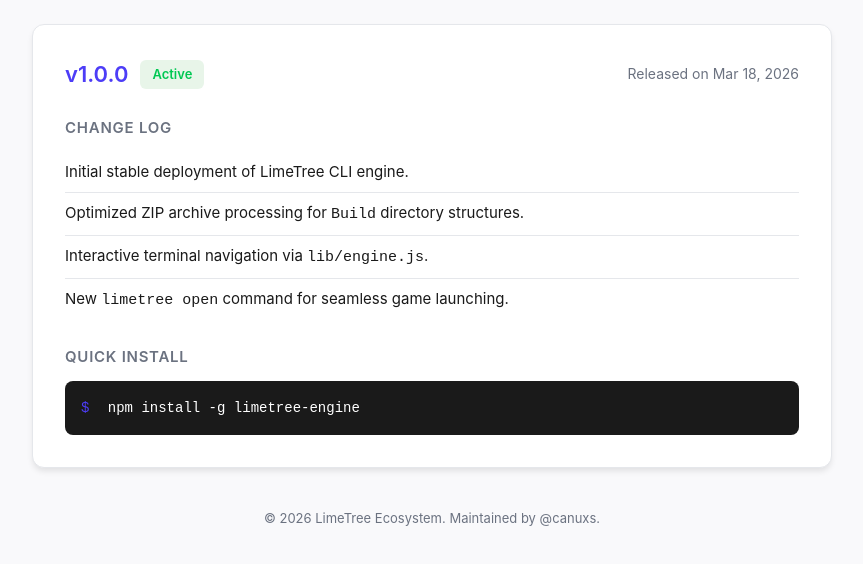
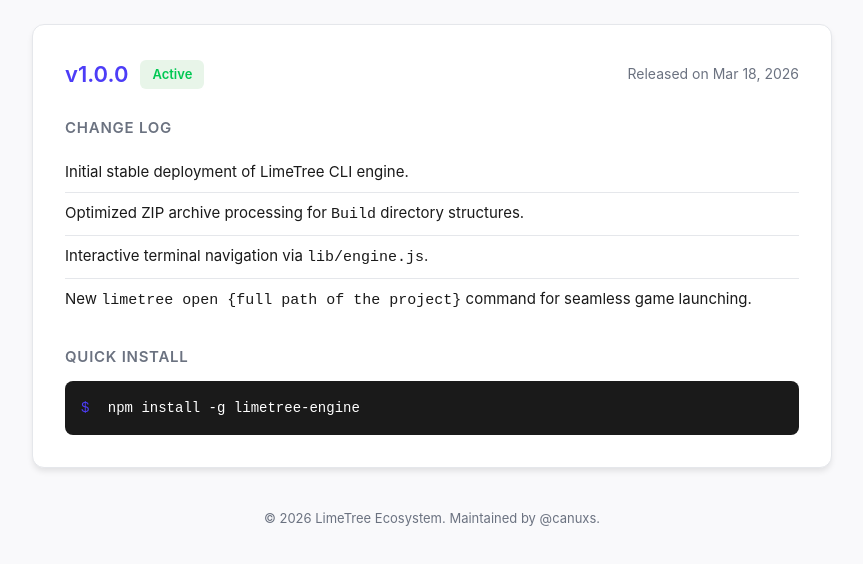
Before and after one commit to canuxs/limetree, a website: page player.html in a window 1280 px wide. Shown: the part 120-684 px from the top of the page, without its empty margins (208-1071 px from the left). Drawn offline with Linux system fonts and the light colour scheme.

Commit message:
Update player.html

```diff
--- a/player.html
+++ b/player.html
@@ -152,7 +152,7 @@
             <li>Initial stable deployment of LimeTree CLI engine.</li>
             <li>Optimized ZIP archive processing for <code>Build</code> directory structures.</li>
             <li>Interactive terminal navigation via <code>lib/engine.js</code>.</li>
-            <li>New <code>limetree open</code> command for seamless game launching.</li>
+            <li>New <code>limetree open {full path of the project}</code> command for seamless game launching.</li>
         </ul>
 
         <div class="section-title">Quick Install</div>
```
